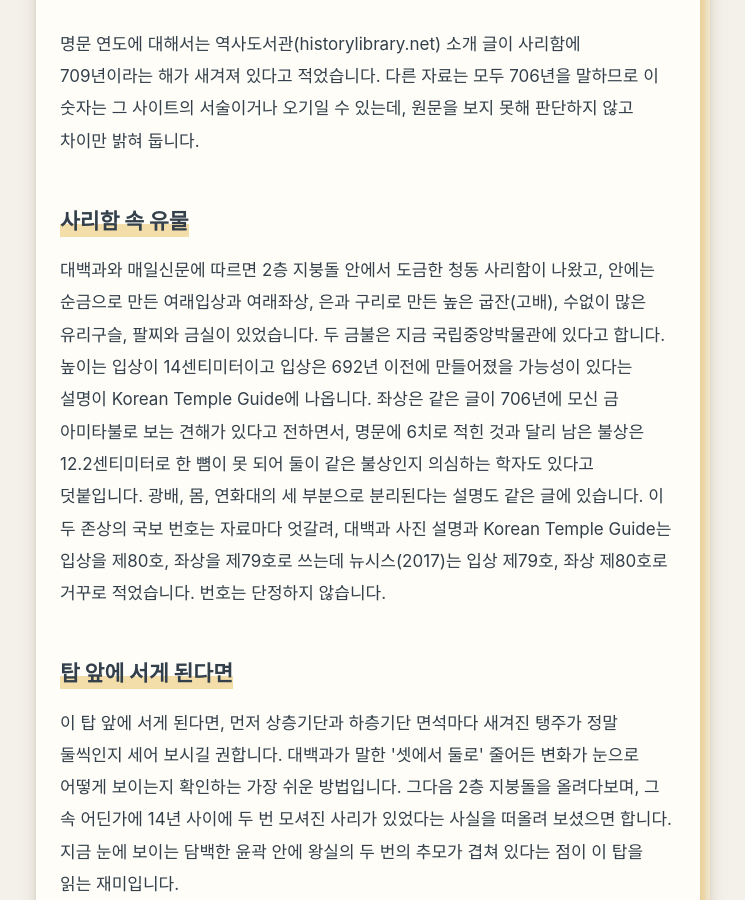
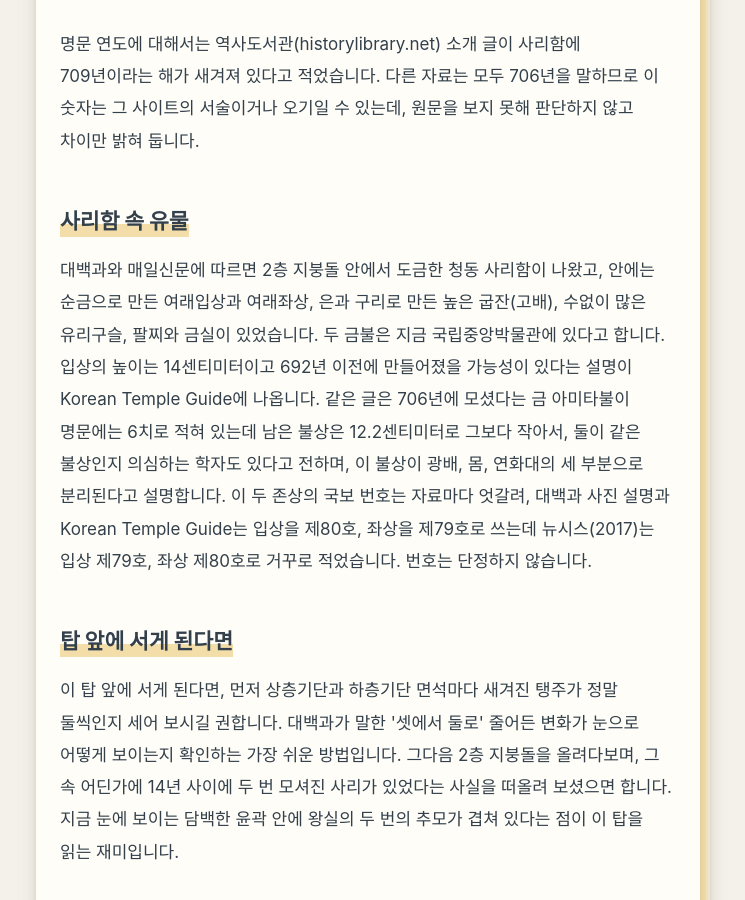
Before and after one commit to seoktap/seoktap.github.io, a Jekyll site: the page built from _posts/2026-11-02-stupa-010.md, in a window 1280 px wide and 900 px high, scrolled down 5275 px. Shown: the whole window, without its empty margins (272-1017 px from the left). Built offline with Jekyll 4.4.1, drawn with Linux system fonts in a browser that asks for light colours; some web fonts are replaced; some of the changed text lies outside the part shown.

Commit message:
석탑 읽기 010: 표현 정정
Co-Authored-By: Claude <noreply@anthropic.com>

```diff
--- a/_posts/2026-11-02-stupa-010.md
+++ b/_posts/2026-11-02-stupa-010.md
@@ -61,7 +61,7 @@ model:
 <tr><td>702년(대족 2년)</td><td>효소왕 세상을 떠남</td></tr>
 <tr><td>706년(신룡 2년)</td><td>성덕왕이 사리 4과, 순금 미타상 1구, 무구정광대다라니경 1권을 2층에 모심</td></tr>
 </tbody></table>
-<p>대백과와 Korean Temple Guide도 692년 건립과 706년의 재봉안이라는 큰 줄기는 같게 적습니다. 명문에 나오는 '종묘성령선원가람(宗廟聖靈禪院伽藍)'이라는 구절을 경북매일은 이 절이 왕실 종묘의 기능을 했음을 보여 준다고 읽지만, 같은 기사도 이 명문에서 절 이름은 확인되지 않는다고 덧붙입니다. 신문왕을 어디에 모셨는지와 관련해서는 2022년 무렵 학술지에 「신라 신문왕의 조장지(厝葬址)와 전 황복사지 석탑」이라는 제목의 논문이 올라 있는 것을 검색으로 확인했습니다. 사리함기의 '조(厝)'라는 글자를 검토한다는 부제로 보아 이 탑 터와 신문왕의 임시 매장을 연결해 보는 글인 듯하지만, 논문은 열람하지 못해 주장은 쓸 수 없습니다.</p>
+<p>대백과와 Korean Temple Guide도 692년 건립과 706년의 재봉안이라는 큰 줄기는 같게 적습니다. 명문에 나오는 '종묘성령선원가람(宗廟聖靈禪院伽藍)'이라는 구절을 경북매일은 이 절이 왕실 종묘의 기능을 했음을 보여 준다고 읽지만, 같은 기사도 이 명문에서 절 이름은 확인되지 않는다고 덧붙입니다. 신문왕을 어디에 모셨는지와 관련해서는 학술지 논문으로 「신라 신문왕의 조장지(厝葬址)와 전 황복사지 석탑」이라는 제목의 글이 있는 것을 검색으로 확인했습니다. 사리함기의 '조(厝)'라는 글자를 검토한다는 부제로 보아 이 탑 터와 신문왕의 임시 매장을 연결해 보는 글인 듯하지만, 논문은 열람하지 못해 주장은 쓸 수 없습니다.</p>
 <p>이 내용에서 눈여겨볼 대목은 탑이 한 번에 완성된 상자가 아니라는 점입니다. 692년에 세운 탑에 706년에 다시 손을 대 사리를 넣었고, 그 사이에 태후와 왕이 차례로 세상을 떠났습니다. 탑이 왕실의 추복(追福) 장소로 쓰였다는 점이 명문에서 드러납니다.</p>
 
 <h2>발견 경위와 연도의 어긋남</h2>
@@ -69,7 +69,7 @@ model:
 <p>명문 연도에 대해서는 역사도서관(historylibrary.net) 소개 글이 사리함에 709년이라는 해가 새겨져 있다고 적었습니다. 다른 자료는 모두 706년을 말하므로 이 숫자는 그 사이트의 서술이거나 오기일 수 있는데, 원문을 보지 못해 판단하지 않고 차이만 밝혀 둡니다.</p>
 
 <h2>사리함 속 유물</h2>
-<p>대백과와 매일신문에 따르면 2층 지붕돌 안에서 도금한 청동 사리함이 나왔고, 안에는 순금으로 만든 여래입상과 여래좌상, 은과 구리로 만든 높은 굽잔(고배), 수없이 많은 유리구슬, 팔찌와 금실이 있었습니다. 두 금불은 지금 국립중앙박물관에 있다고 합니다. 높이는 입상이 14센티미터이고 입상은 692년 이전에 만들어졌을 가능성이 있다는 설명이 Korean Temple Guide에 나옵니다. 좌상은 같은 글이 706년에 모신 금 아미타불로 보는 견해가 있다고 전하면서, 명문에 6치로 적힌 것과 달리 남은 불상은 12.2센티미터로 한 뼘이 못 되어 둘이 같은 불상인지 의심하는 학자도 있다고 덧붙입니다. 광배, 몸, 연화대의 세 부분으로 분리된다는 설명도 같은 글에 있습니다. 이 두 존상의 국보 번호는 자료마다 엇갈려, 대백과 사진 설명과 Korean Temple Guide는 입상을 제80호, 좌상을 제79호로 쓰는데 뉴시스(2017)는 입상 제79호, 좌상 제80호로 거꾸로 적었습니다. 번호는 단정하지 않습니다.</p>
+<p>대백과와 매일신문에 따르면 2층 지붕돌 안에서 도금한 청동 사리함이 나왔고, 안에는 순금으로 만든 여래입상과 여래좌상, 은과 구리로 만든 높은 굽잔(고배), 수없이 많은 유리구슬, 팔찌와 금실이 있었습니다. 두 금불은 지금 국립중앙박물관에 있다고 합니다. 입상의 높이는 14센티미터이고 692년 이전에 만들어졌을 가능성이 있다는 설명이 Korean Temple Guide에 나옵니다. 같은 글은 706년에 모셨다는 금 아미타불이 명문에는 6치로 적혀 있는데 남은 불상은 12.2센티미터로 그보다 작아서, 둘이 같은 불상인지 의심하는 학자도 있다고 전하며, 이 불상이 광배, 몸, 연화대의 세 부분으로 분리된다고 설명합니다. 이 두 존상의 국보 번호는 자료마다 엇갈려, 대백과 사진 설명과 Korean Temple Guide는 입상을 제80호, 좌상을 제79호로 쓰는데 뉴시스(2017)는 입상 제79호, 좌상 제80호로 거꾸로 적었습니다. 번호는 단정하지 않습니다.</p>
 
 <h2>탑 앞에 서게 된다면</h2>
 <p>이 탑 앞에 서게 된다면, 먼저 상층기단과 하층기단 면석마다 새겨진 탱주가 정말 둘씩인지 세어 보시길 권합니다. 대백과가 말한 '셋에서 둘로' 줄어든 변화가 눈으로 어떻게 보이는지 확인하는 가장 쉬운 방법입니다. 그다음 2층 지붕돌을 올려다보며, 그 속 어딘가에 14년 사이에 두 번 모셔진 사리가 있었다는 사실을 떠올려 보셨으면 합니다. 지금 눈에 보이는 담백한 윤곽 안에 왕실의 두 번의 추모가 겹쳐 있다는 점이 이 탑을 읽는 재미입니다.</p>
```
